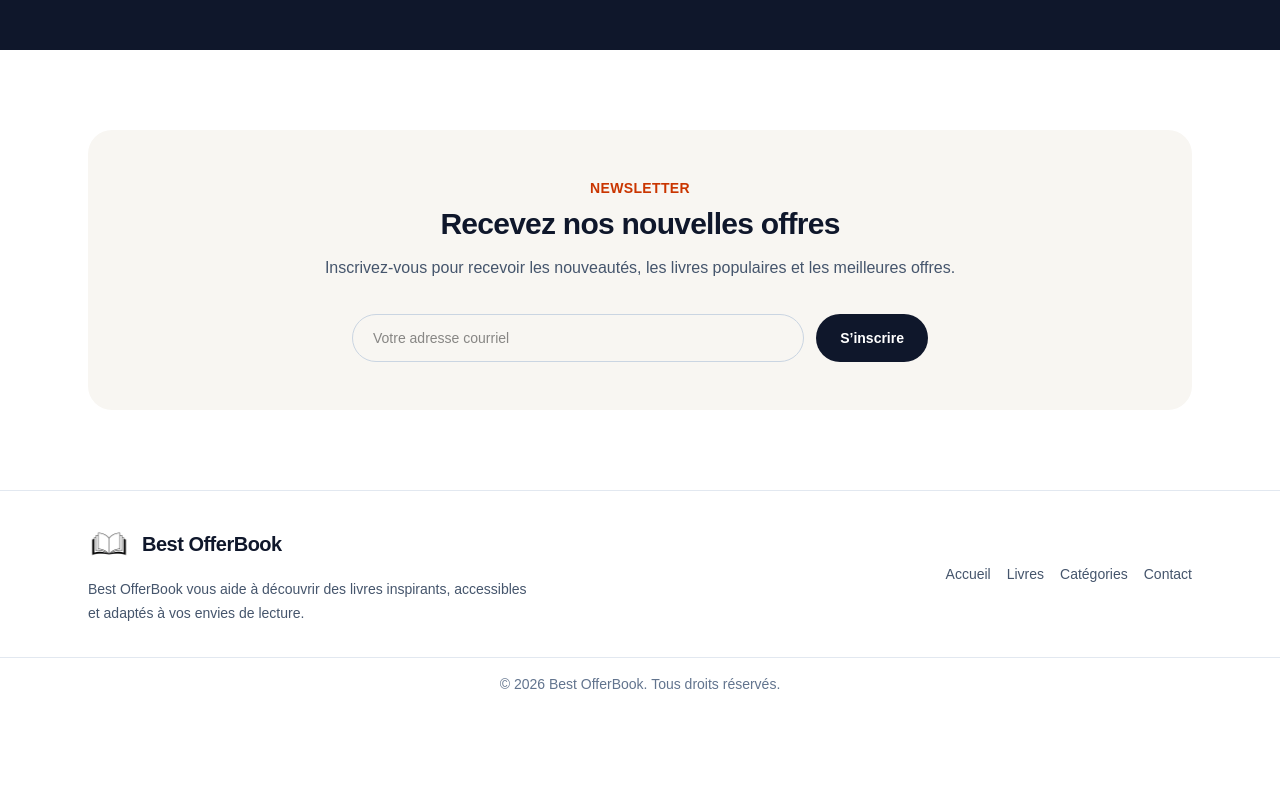
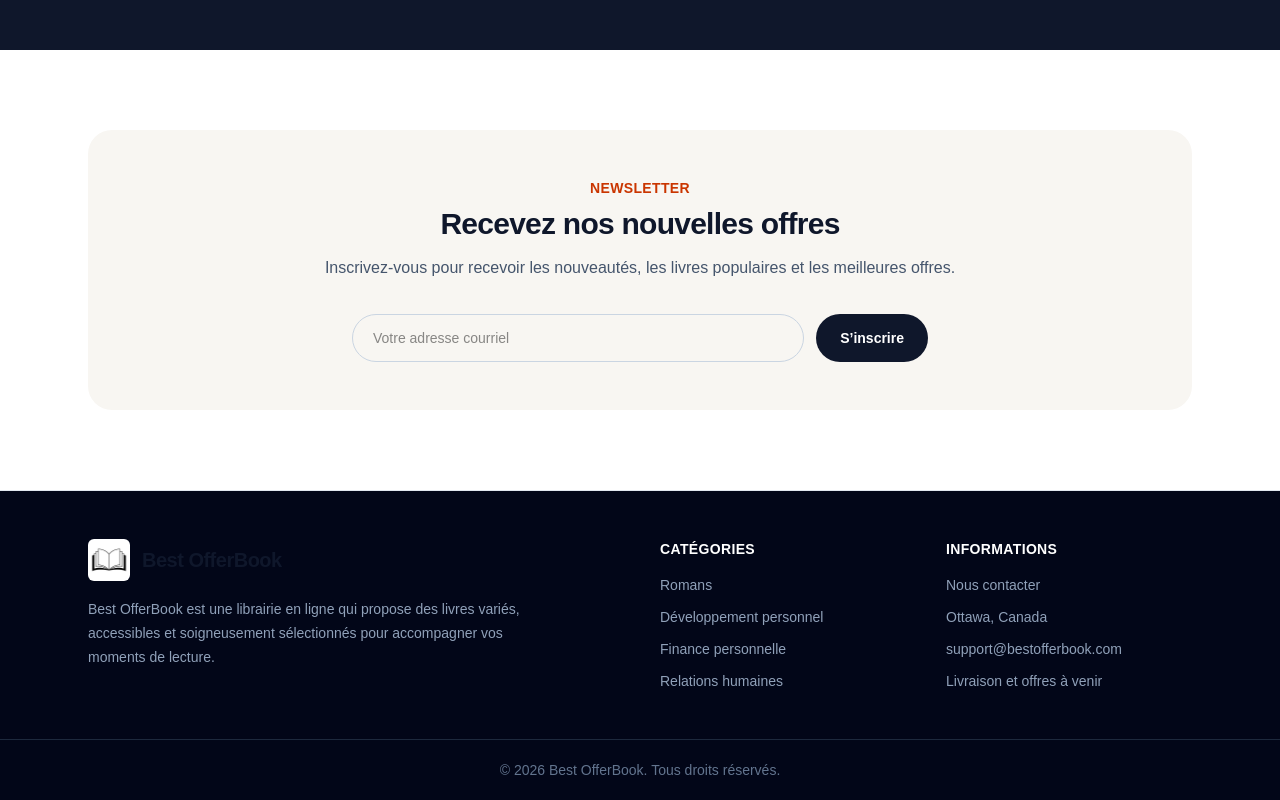
Before and after one commit to mubiluludeo77-ux/Best-offer-books, a Next.js app: page / in a window 1280 px wide. Shown: the part 2321-3121 px from the top of the page. Before the commit the page ends 3031 px from the top, so only its background shows below. Built offline with nearby package versions, Linux system fonts and the light colour scheme.

Commit message:
Prototype footer

```diff
--- a/src/components/footer/Footer.tsx
+++ b/src/components/footer/Footer.tsx
@@ -1,36 +1,52 @@
-import Link from 'next/link';
-import Logo from '@/components/common/Logo';
-import { navItems } from '@/data/navItems';
+import Link from "next/link";
+import Logo from "@/components/common/Logo";
 
 export default function Footer() {
   return (
-    <footer className="border-t border-slate-200 bg-white">
-      <div className="mx-auto flex max-w-6xl flex-col gap-6 px-6 py-8 md:flex-row md:items-center md:justify-between">
-        <div>
+    <footer className="border-t border-slate-200 bg-slate-950 text-slate-200">
+      <div className="mx-auto grid max-w-6xl gap-10 px-6 py-12 md:grid-cols-4">
+        <div className="md:col-span-2">
           <Logo />
-          <p className="mt-3 max-w-md text-sm leading-6 text-slate-600">
-            Best OfferBook vous aide à découvrir des livres inspirants,
-            accessibles et adaptés à vos envies de lecture.
+
+          <p className="mt-4 max-w-md text-sm leading-6 text-slate-400">
+            Best OfferBook est une librairie en ligne qui propose des livres
+            variés, accessibles et soigneusement sélectionnés pour accompagner
+            vos moments de lecture.
           </p>
         </div>
 
-        <nav aria-label="Navigation du pied de page">
-          <ul className="flex flex-wrap gap-4 text-sm font-medium">
-            {navItems.map((item) => (
-              <li key={item.href}>
-                <Link
-                  href={item.href}
-                  className="text-slate-600 transition hover:text-slate-950"
-                >
-                  {item.label}
-                </Link>
-              </li>
-            ))}
+        <div>
+          <h3 className="text-sm font-semibold uppercase tracking-wide text-white">
+            Catégories
+          </h3>
+
+          <ul className="mt-4 space-y-3 text-sm text-slate-400">
+            <li>Romans</li>
+            <li>Développement personnel</li>
+            <li>Finance personnelle</li>
+            <li>Relations humaines</li>
           </ul>
-        </nav>
+        </div>
+
+        <div>
+          <h3 className="text-sm font-semibold uppercase tracking-wide text-white">
+            Informations
+          </h3>
+
+          <ul className="mt-4 space-y-3 text-sm text-slate-400">
+            <li>
+              <Link href="/contact" className="hover:text-white">
+                Nous contacter
+              </Link>
+            </li>
+            <li>Ottawa, Canada</li>
+            <li>support@bestofferbook.com</li>
+            <li>Livraison et offres à venir</li>
+          </ul>
+        </div>
       </div>
 
-      <div className="border-t border-slate-200 py-4 text-center text-sm text-slate-500">
+      <div className="border-t border-slate-800 px-6 py-5 text-center text-sm text-slate-500">
         © 2026 Best OfferBook. Tous droits réservés.
       </div>
     </footer>
```
